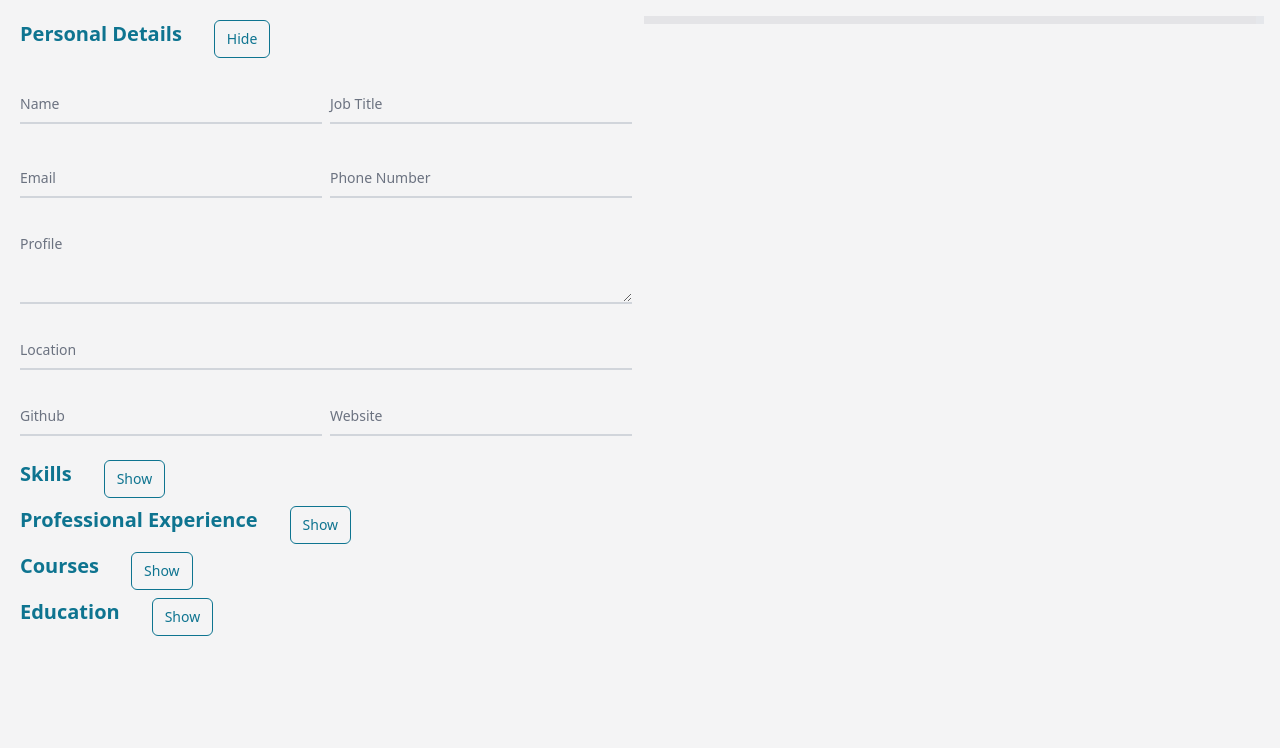
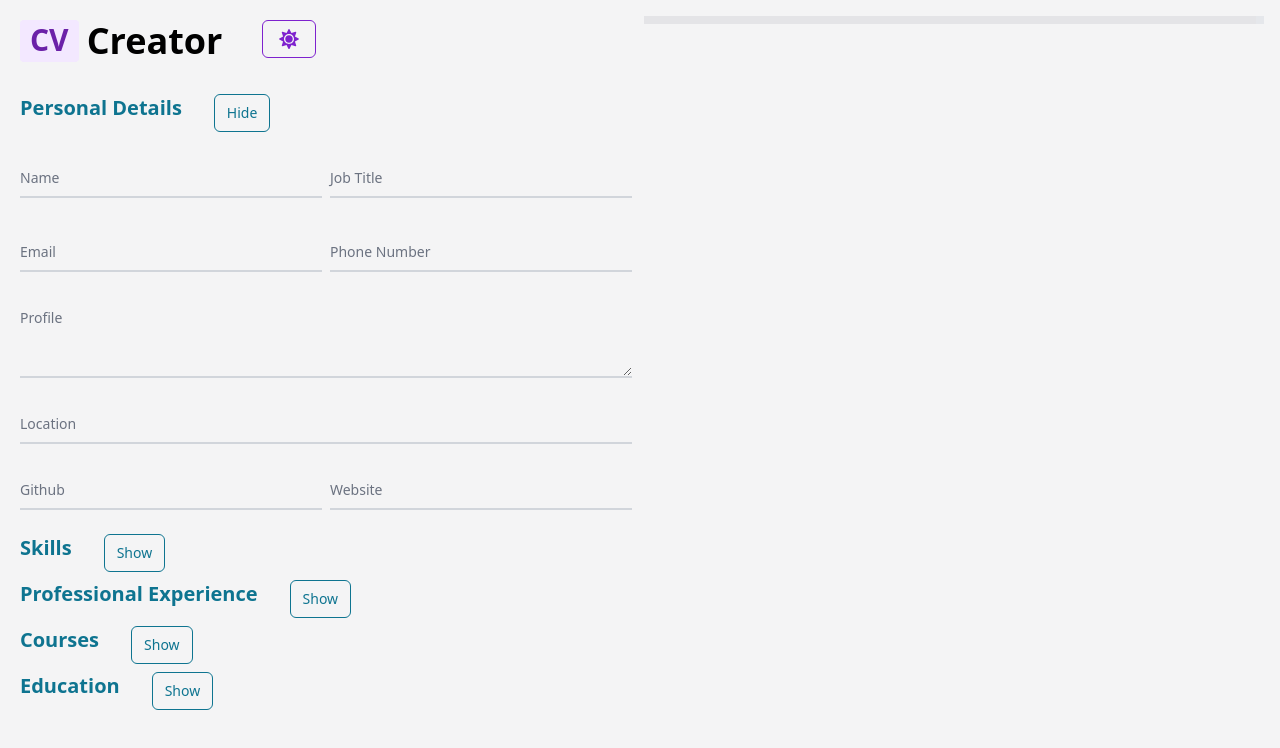
Before and after one commit to Casssb/cv-creator, a React (Vite) app: page / in a window 1280 px wide. Shown: the top 748 px of the page. Built offline with nearby package versions, Linux system fonts and the light colour scheme.

Commit message:
add react-icons dependecy & darkmode logic

```diff
--- a/package.json
+++ b/package.json
@@ -10,7 +10,8 @@
   },
   "dependencies": {
     "react": "^18.2.0",
-    "react-dom": "^18.2.0"
+    "react-dom": "^18.2.0",
+    "react-icons": "^4.7.1"
   },
   "devDependencies": {
     "@types/react": "^18.0.24",
--- a/src/App.jsx
+++ b/src/App.jsx
@@ -100,7 +100,7 @@ class App extends Component {
 
   render() {
     return (
-      <main className="container min-h-screen flex justify-between gap-2 p-4 mx-auto bg-zinc-100">
+      <main className="container min-h-screen flex justify-between gap-2 p-4 mx-auto bg-zinc-100 dark:bg-zinc-900">
         <Form
           details={this.state}
           handlePersonalInput={this.handlePersonalInput}
--- a/src/modules/form/Form.jsx
+++ b/src/modules/form/Form.jsx
@@ -4,6 +4,7 @@ import Skills from './Skills';
 import Professional from './Professional';
 import Courses from './Courses';
 import Education from './Education';
+import Title from './Title';
 
 const Form = (props) => {
   const {
@@ -16,6 +17,7 @@ const Form = (props) => {
   } = props;
   return (
     <form className="w-1/2 p-1">
+      <Title />
       <PersonalDetails
         details={details}
         handlePersonalInput={handlePersonalInput}
--- /dev/null
+++ b/src/modules/form/Title.jsx
@@ -0,0 +1,41 @@
+import React, { useState, useEffect } from 'react';
+import { FaSun, FaMoon } from 'react-icons/fa';
+import { IconContext } from 'react-icons';
+
+const Title = () => {
+  const [darkmode, setDarkmode] = useState(false);
+
+  const toggleDarkmode = (e) => {
+    e.preventDefault();
+    setDarkmode(!darkmode);
+  };
+
+  useEffect(() => {
+    darkmode === true
+      ? document.body.classList.add('dark')
+      : document.body.classList.remove('dark');
+  }, [darkmode]);
+
+  return (
+    // <IconContext.Provider value={{ color: '#6b21a8', size: '1.5em' }}>
+    <div className="flex justify-start gap-10 mb-8">
+      <div className="flex justify-start gap-2">
+        <span className="bg-purple-100 text-purple-800 text-3xl font-semibold px-2.5 py-0.5 rounded dark:bg-purple-200 dark:text-purple-800">
+          CV
+        </span>
+        <h1 className="flex items-center text-4xl font-extrabold dark:text-white">
+          Creator
+        </h1>
+      </div>
+      <button
+        onClick={(e) => toggleDarkmode(e)}
+        className="text-purple-700 hover:text-white border border-purple-700 hover:bg-purple-800 font-medium rounded-md text-xl px-4 py-2 text-center mr-2 mb-1 dark:border-purple-500 dark:text-purple-500 dark:hover:text-white dark:hover:bg-purple-60"
+      >
+        {darkmode ? <FaMoon /> : <FaSun />}
+      </button>
+    </div>
+    // </IconContext.Provider>
+  );
+};
+
+export default Title;
```
Also changed, not shown: 1 other file (tests, documents, lock files or other folders).
